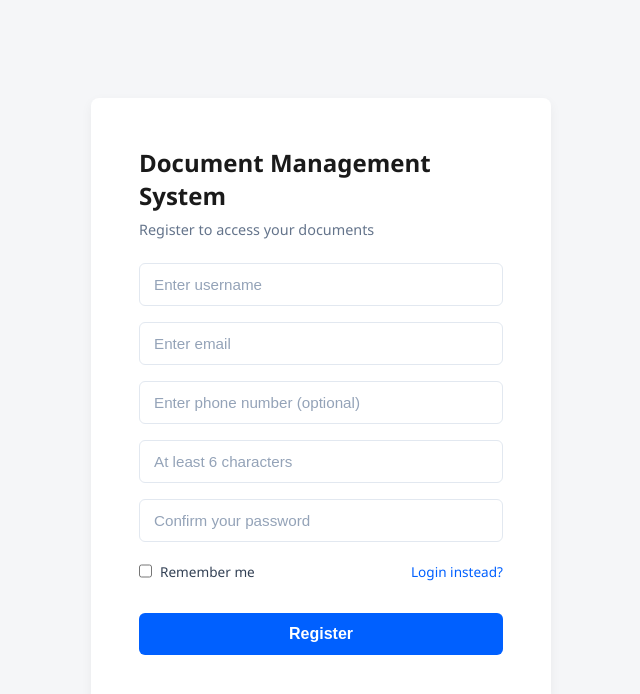
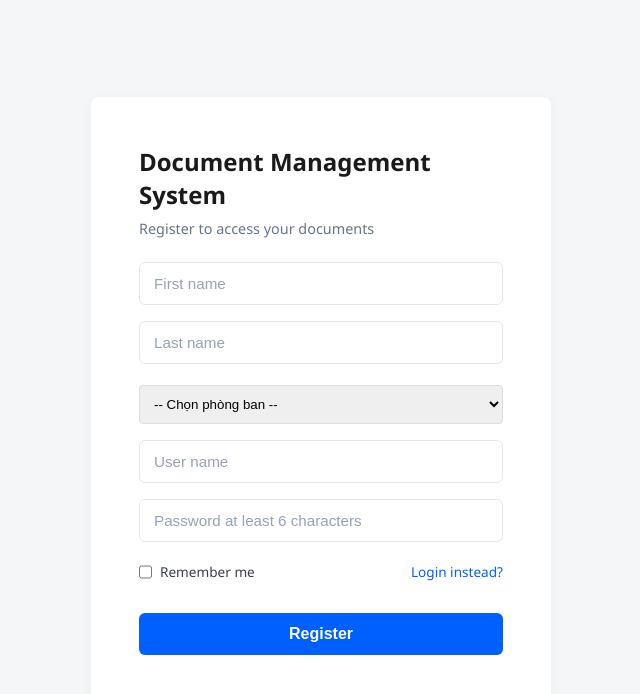
Before and after one commit to hvu05/fe-document, a React (Vite) app: page /register in a window 1280 px wide. Shown: the top 694 px of the page, without its empty margins (319-959 px from the left). Built offline with nearby package versions, Linux system fonts and the light colour scheme.

Commit message:
finished register with api

```diff
--- a/src/pages/auth/RegisterPage.tsx
+++ b/src/pages/auth/RegisterPage.tsx
@@ -1,21 +1,49 @@
-import { useState } from 'react';
+import { useState, useEffect } from 'react';
 import { Link, useNavigate } from 'react-router-dom';
 import authService from '../../services/authService';
+import type { Department } from '../../services/authService';
+
 import './AuthPage.css';
 
 const RegisterPage = () => {
     const navigate = useNavigate();
 
     const [formData, setFormData] = useState({
+        firstName: '',
+        lastName: '',
         username: '',
-        email: '',
         password: '',
-        confirmPassword: '',
-        phone: '',
+        departmentId: 0,
     });
     const [loading, setLoading] = useState(false);
     const [error, setError] = useState('');
     const [success, setSuccess] = useState('');
+    const [departments, setDepartments] = useState<Department[]>([]);
+
+    useEffect(() => {
+        const fetchDepartments = async () => {
+            // try {
+            //     const response = await authService.getDepartments();
+            //     if (response.data && response.data.code === 200) {
+            //         setDepartments(response.data.data);
+            //     }
+            // } catch (err) {
+            //     console.error('Failed to fetch departments', err);
+            // }
+            const department =  [
+            {
+                id: 1,
+                name: "department 1"
+            },
+            {
+                id: 2,
+                name: "department 2"
+            }
+        ]
+        setDepartments(department)
+        };
+        fetchDepartments();
+    }, []);
 
     const handleChange = (e: React.ChangeEvent<HTMLInputElement>) => {
         setFormData({ ...formData, [e.target.name]: e.target.value });
@@ -28,7 +56,7 @@ const RegisterPage = () => {
         setSuccess('');
 
         // Validate
-        if (!formData.username || !formData.email || !formData.password) {
+        if (!formData.firstName || !formData.username || !formData.password) {
             setError('Please fill in all required fields.');
             return;
         }
@@ -38,18 +66,15 @@ const RegisterPage = () => {
             return;
         }
 
-        if (formData.password !== formData.confirmPassword) {
-            setError('Passwords do not match.');
-            return;
-        }
-
         try {
             setLoading(true);
-            const { confirmPassword, ...payload } = formData;
-            void confirmPassword; // avoid unused warning
-            await authService.register(payload);
-            setSuccess('Registration successful! Redirecting...');
-            setTimeout(() => navigate('/login'), 2000);
+            const response = await authService.register(formData);
+            if (response.data && response.data.code === 200) {
+                setSuccess('Registration successful! Redirecting...');
+                // setTimeout(() => navigate('/login'), 2000);
+            } else {
+                    setError(response.data?.message || 'Registration failed.');
+            }
         } catch (err: unknown) {
             if (err && typeof err === 'object' && 'response' in err) {
                 const axiosErr = err as {
@@ -85,41 +110,65 @@ const RegisterPage = () => {
 
                 <form onSubmit={handleSubmit} className="auth-form">
                     <div className="form-group">
-                        <label htmlFor="username">Username *</label>
+                        <label htmlFor="firstName">First name *</label>
                         <input
-                            id="username"
-                            name="username"
+                            id="firstName"
+                            name="firstName"
                             type="text"
-                            placeholder="Enter username"
-                            value={formData.username}
+                            placeholder="First name"
+                            value={formData.firstName}
                             onChange={handleChange}
-                            autoComplete="username"
+                            autoComplete="given-name"
                         />
                     </div>
 
                     <div className="form-group">
-                        <label htmlFor="email">Email *</label>
+                        <label htmlFor="lastName">Last name *</label>
                         <input
-                            id="email"
-                            name="email"
-                            type="email"
-                            placeholder="Enter email"
-                            value={formData.email}
+                            id="lastName"
+                            name="lastName"
+                            type="text"
+                            placeholder="Last name"
+                            value={formData.lastName}
                             onChange={handleChange}
-                            autoComplete="email"
+                            autoComplete="family-name"
                         />
                     </div>
 
                     <div className="form-group">
-                        <label htmlFor="phone">Phone Number</label>
+                        <label htmlFor="departmentId">Phòng ban</label>
+                        <select
+                            id="departmentId"
+                            name="departmentId"
+                            value={formData.departmentId}
+                            onChange={(e) => setFormData({ ...formData, departmentId: Number(e.target.value) })}
+                            style={{
+                                width: '100%',
+                                padding: '10px',
+                                border: '1px solid #ddd',
+                                borderRadius: '4px',
+                                marginTop: '5px'
+                            }}
+                        >
+                            <option value={0}>-- Chọn phòng ban --</option>
+                            {departments.map((dept) => (
+                                <option key={dept.id} value={dept.id}>
+                                    {dept.name}
+                                </option>
+                            ))}
+                        </select>
+                    </div>
+
+                    <div className="form-group">
+                        <label htmlFor="username">username *</label>
                         <input
-                            id="phone"
-                            name="phone"
-                            type="tel"
-                            placeholder="Enter phone number (optional)"
-                            value={formData.phone}
+                            id="username"
+                            name="username"
+                            type="username"
+                            placeholder="User name"
+                            value={formData.username}
                             onChange={handleChange}
-                            autoComplete="tel"
+                            autoComplete="username"
                         />
                     </div>
 
@@ -129,27 +178,14 @@ const RegisterPage = () => {
                             id="password"
                             name="password"
                             type="password"
-                            placeholder="At least 6 characters"
+                            placeholder="Password at least 6 characters"
                             value={formData.password}
                             onChange={handleChange}
                             autoComplete="new-password"
                         />
                     </div>
 
-                    <div className="form-group">
-                        <label htmlFor="confirmPassword">
-                            Confirm Password *
-                        </label>
-                        <input
-                            id="confirmPassword"
-                            name="confirmPassword"
-                            type="password"
-                            placeholder="Confirm your password"
-                            value={formData.confirmPassword}
-                            onChange={handleChange}
-                            autoComplete="new-password"
-                        />
-                    </div>
+
 
                     <div className="auth-options">
                         <label className="remember-me">
--- a/src/services/authService.ts
+++ b/src/services/authService.ts
@@ -2,16 +2,28 @@ import axiosClient from './axiosClient';
 
 // ===================== Types =====================
 
+export interface Department {
+    id: number;
+    name: string;
+}
+
+export interface DepartmentsResponse {
+    code: number;
+    message: string;
+    data: Department[];
+}
+
 export interface RegisterPayload {
+    firstName: string;
+    lastName: string;
     username: string;
-    email: string;
     password: string;
-    phone?: string;
+    departmentId: number;
 }
 
 export interface RegisterResponse {
+    code: number;
     message: string;
-    userId: string;
 }
 
 export interface LoginPayload {
@@ -32,6 +44,10 @@ export interface LoginResponse {
 // ===================== API Calls =====================
 
 const authService = {
+    getDepartments: () => {
+        return axiosClient.get<DepartmentsResponse>('/departments');
+    },
+
     register: (data: RegisterPayload) => {
         return axiosClient.post<RegisterResponse>('/auth/register', data);
     },
```
Also changed, not shown: 1 other file (tests, documents, lock files or other folders).
